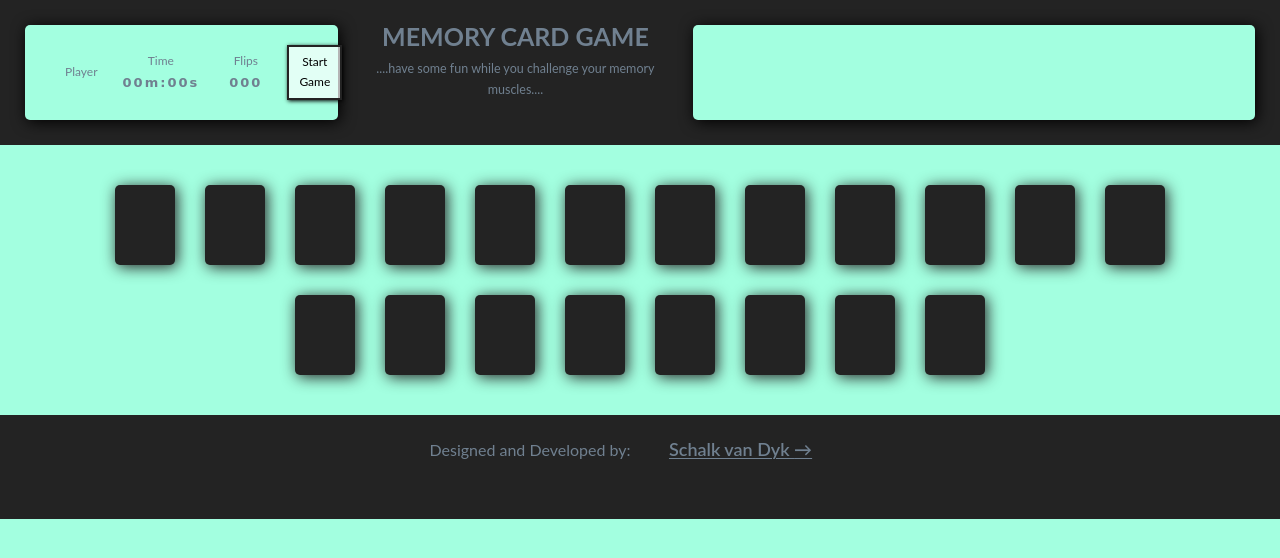
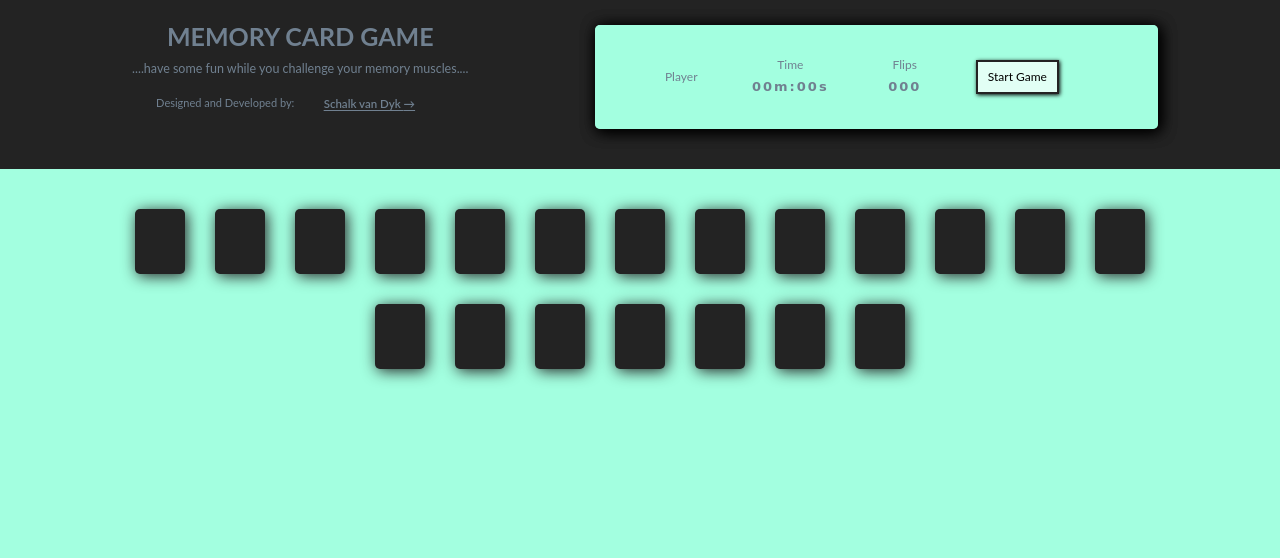
Before and after one commit to SVDwebtech/memoryGame014, a website: page index.html in a window 1280 px wide. Both pictures are taken after a click on the button "Load Game". Drawn offline with Linux system fonts and the light colour scheme.

Commit message:
add z-index to playerInfoPannel and gameSettingsPannel and add logic

```diff
--- a/app.js
+++ b/app.js
@@ -23,6 +23,10 @@ const sechand = document.querySelector(".sechand");
 const loadGameBtn = document.querySelector(".loadGameBtn");
 const startGameBtn = document.querySelector(".startGameBtn");
 const newGameBtn = document.querySelector(".newGameBtn");
+
+// game pannel variables
+const playerInfoPannel = document.querySelector(".gameInfo__playerInfo");
+const gameSettingsPannel = document.querySelector(".gameInfo__gameSettings");
 
 // card display variables
 const cardDisplay = document.querySelectorAll(".cardDisplay");
@@ -489,6 +493,8 @@ function checkCheckbox() {
 	gameDifficultyCheckboxes.style.display = "none";
 	loadGameBtn.style.display = "none";
 	startGameBtn.style.display = "block";
+	playerInfoPannel.style.zIndex = "200";
+	gameSettingsPannel.style.zIndex = "100";
 }
 
 ///////////////////////////////////////////////////////////////////////////////////////////////
--- a/index.html
+++ b/index.html
@@ -12,6 +12,32 @@
     <header class="header">
 
         <div class="gameInfo">
+
+            <div class="gameInfo__gameHeading heading-primary u-margin-medium-div-bottom">
+
+                <h1 class="heading-primary--main">Memory card game</h1>
+                <p class="heading-primary--sub">....Have some fun while you challenge your memory muscles....</p>
+
+                <footer class="footer">
+
+                    <p class="footer__paragraph">
+
+                        <span class="footer__paragraph--introSpan">
+                            Designed and Developed by:
+                        </span>
+
+                        <span class="footer__paragraph--linkSpan">
+                            <a class="portfolioLink" href="http://www.schalkvandyk.com">
+                                Schalk van Dyk <span class="rightArrow">&RightArrow;</span>
+                            </a>
+                        </span>
+
+                    </p>
+                </footer>
+
+            </div>
+
+            <div class="gameInfo__gamePannel u-margin-medium-div-bottom">
 
                 <div class="gameInfo__playerInfo">
 
@@ -42,13 +68,6 @@
 
                 </div>
 
-            <div class="gameInfo__gameHeading heading-primary u-margin-medium-div-bottom">
-
-                <h1 class="heading-primary--main">Memory card game</h1>
-                <p class="heading-primary--sub">....Have some fun while you challenge your memory muscles....</p>
-
-            </div>
-
                 <div class="gameInfo__gameSettings">
 
                     <input class="gameInfo__gameSettings--nameInput gameInfo__gameSettings--infoItem nameInputDisplay" type="text" name="" id="" placeholder="Enter your name">
@@ -75,6 +94,8 @@
                     <div class="buttons">
 
                         <button class="btn btn__loadGame loadGameBtn">Load Game</button>
+
+                    </div>
 
                 </div>
 
@@ -213,22 +234,6 @@
 
     </main>
 
-    <footer class="footer">
-
-        <p class="footer__paragraph">
-
-            <span class="footer__paragraph--introSpan">
-                Designed and Developed by:
-            </span>
-
-            <span class="footer__paragraph--linkSpan">
-                <a class="portfolioLink" href="http://www.schalkvandyk.com">
-                    Schalk van Dyk <span class="rightArrow">&RightArrow;</span>
-                </a>
-            </span>
-
-        </p>
-    </footer>
     <script src="app.js"></script>
 </body>
 </html>
--- a/sass/base/_typography.scss
+++ b/sass/base/_typography.scss
@@ -54,11 +54,11 @@ body {
 
 .footer {
 	color: slategray;
-	font-size: 1.6rem;
+	font-size: 1.1rem;
 
 	.portfolioLink {
 		color: slategray;
-		font-size: 1.8rem;
+		font-size: 1.15rem;
 		font-weight: 600;
 		text-decoration-thickness: 1px;
 		text-underline-offset: 2px;
@@ -67,7 +67,7 @@ body {
 
 	.portfolioLink:hover {
 		color: slategray;
-		font-size: 1.9rem;
+		font-size: 1.2rem;
 		font-weight: 800;
 		text-decoration-color: red;
 
--- a/sass/components/_card.scss
+++ b/sass/components/_card.scss
@@ -2,9 +2,9 @@
 	perspective: 150rem;
 	-moz-perspective: 150rem;
 
-	flex: 0 0 6rem;
+	flex: 0 0 5rem;
 
-	min-height: 80px;
+	min-height: 65px;
 	margin: 1.5rem;
 
 	position: relative;
@@ -13,7 +13,7 @@
 		border-radius: .5rem;
 		box-shadow: 2px 2px 15px rgb(35, 35, 35);
 		width: 100%;
-		min-height: 80px;
+		min-height: 65px;
 		// margin: 1.5rem;
 		transition: all .8s;
 		backface-visibility: hidden;
--- a/sass/layout/_footer.scss
+++ b/sass/layout/_footer.scss
@@ -1,9 +1,7 @@
 .footer {
 	background-color: rgb(35, 35, 35);
 
-	min-height: 13vh;
-
-	padding: 1rem;
+	min-height: 10vh;
 
 	&__paragraph {
 		display: flex;
@@ -19,7 +17,7 @@
 		&--linkSpan {
 			text-align: center;
 			display: inline-block;
-			width: 22rem;
+			width: 15rem;
 
 			.portfolioLink {
 				padding: .5rem;
--- a/sass/layout/_header.scss
+++ b/sass/layout/_header.scss
@@ -1,11 +1,16 @@
 .header {
 	text-align: center;
 	background-color: rgb(35, 35, 35);
-	padding: 1.5rem;
+	padding: 1.5rem 1.5rem 0rem;
 
 	.gameInfo {
 		display: flex;
 		justify-content: space-evenly;
+
+		&__gamePannel {
+			min-width: 45%;
+			position: relative;
+		}
 
 		&__playerInfo {
 			display: flex;
@@ -18,10 +23,18 @@
 			// background-color: whitesmoke;
 			box-shadow: 2px 2px 15px rgb(0, 0, 0);
 
-			width: 25%;
+			width: 100%;
+			min-height: 13vh;
 
 			padding: 1rem 3rem;
 			margin: 1rem;
+
+			position: absolute;
+			top: 0;
+			left: 0;
+			z-index: 100;
+
+			transition: all .2s;
 
 			&--divs {
 				margin: 0 1rem;
@@ -43,10 +56,18 @@
 			// background-color: whitesmoke;
 			box-shadow: 2px 2px 15px rgb(0, 0, 0);
 
-			width: 45%;
+			width: 100%;
+			min-height: 13vh;
 
 			padding: 1rem 3rem;
 			margin: 1rem;
+
+			position: absolute;
+			top: 0;
+			left: 0;
+			z-index: 200;
+
+			transition: all .2s;
 
 			&--nameInput {
 				background-color: transparent;
```
Also changed, not shown: css/style.css. Lines whose indentation alone changed are shown as unchanged.
